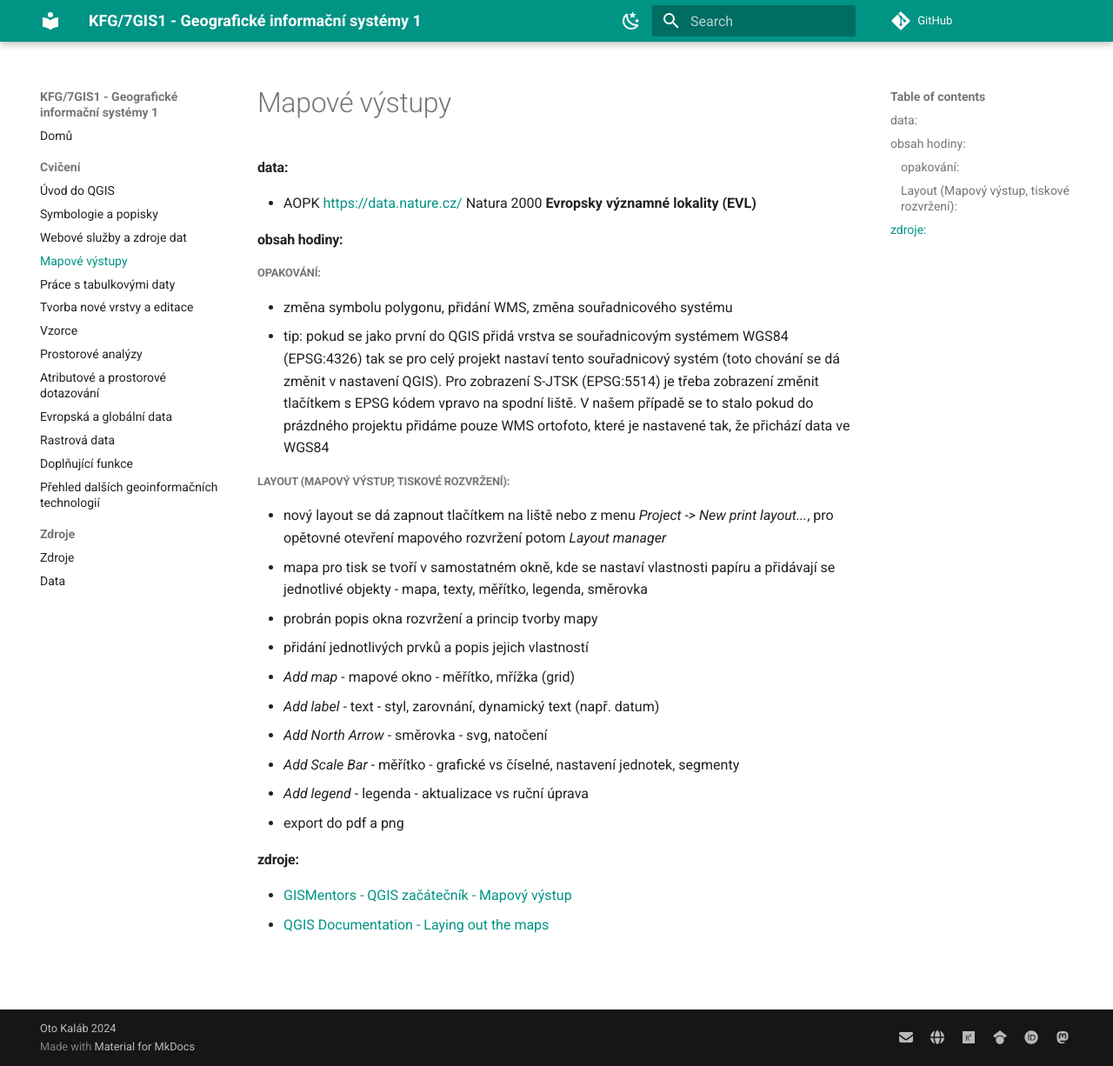
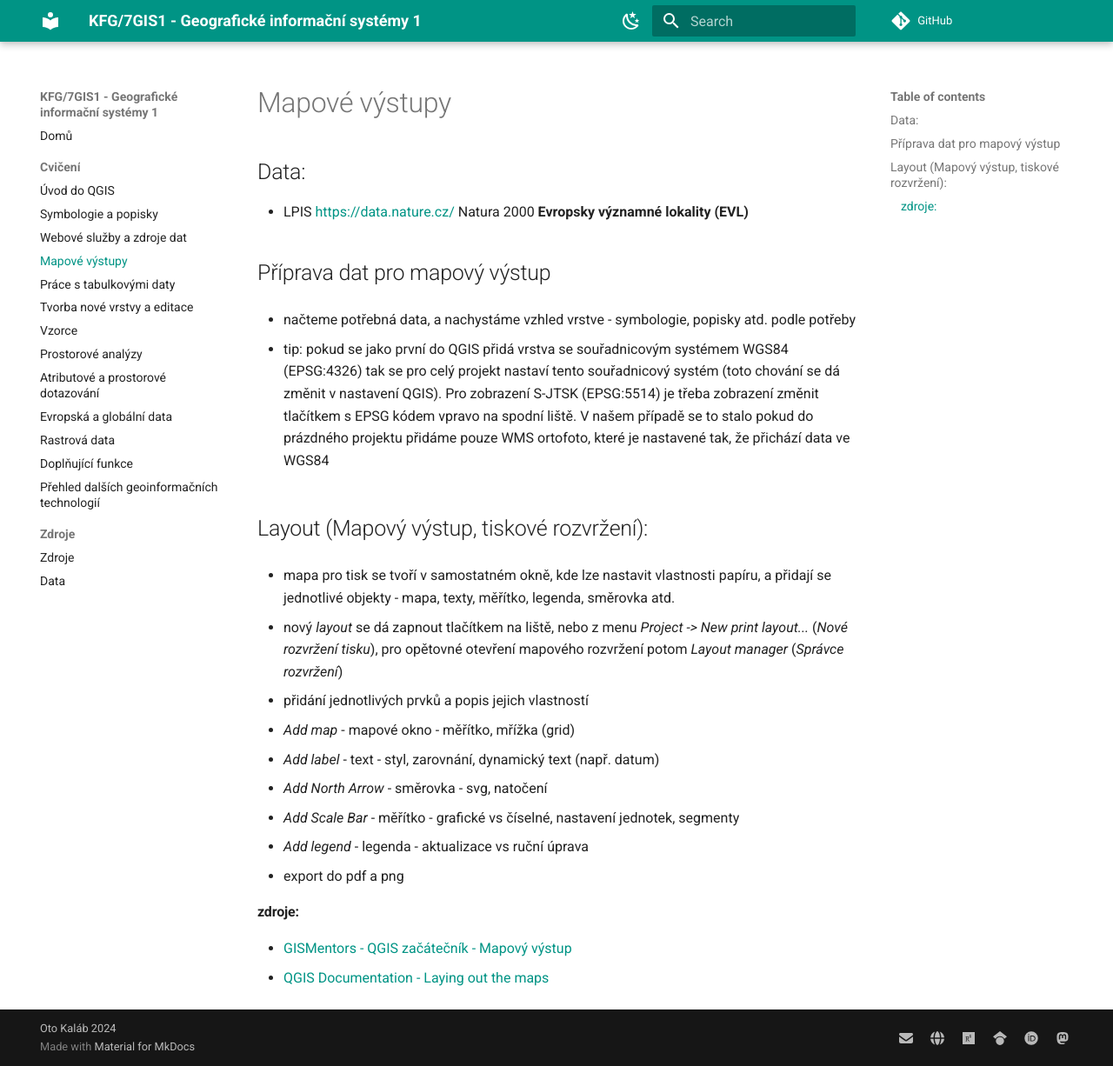
Before and after one commit to kalab-oto/7GIS1, an MkDocs documentation site: the page built from docs/mapy.md, in a window 1280 px wide and 1226 px high. Shown: the whole window at 87% size. Built offline with MkDocs 1.6.1 and Material for MkDocs 9.7.7, drawn with Linux system fonts in a browser that asks for light colours; comment, search, counter and statistics services are not loaded.

Commit message:
mapy update

```diff
--- a/docs/mapy.md
+++ b/docs/mapy.md
@@ -1,16 +1,17 @@
 # Mapové výstupy
-#### data:
-- AOPK [https://data.nature.cz/](https://data.nature.cz/) Natura 2000 **Evropsky významné lokality (EVL)**
+## Data:
+- LPIS [https://data.nature.cz/](https://data.nature.cz/) Natura 2000 **Evropsky významné lokality (EVL)**
 
-#### obsah hodiny:
-##### opakování:
-- změna symbolu polygonu, přidání WMS, změna souřadnicového systému
+## Příprava dat pro mapový výstup
+- načteme potřebná data, a nachystáme  vzhled vrstve - symbologie, popisky atd. podle potřeby
+
 - tip: pokud se jako první do QGIS přidá vrstva se souřadnicovým systémem WGS84 (EPSG:4326) tak se pro celý projekt nastaví tento souřadnicový systém (toto chování se dá změnit v nastavení QGIS). Pro zobrazení S-JTSK (EPSG:5514) je třeba zobrazení změnit tlačítkem s EPSG kódem vpravo na spodní liště. V našem případě se to stalo pokud do prázdného projektu přidáme pouze WMS ortofoto, které je nastavené tak, že přichází data ve WGS84
 
-##### Layout (Mapový výstup, tiskové rozvržení):
-- nový layout se dá zapnout tlačítkem na liště nebo z menu *Project -> New print layout...*, pro opětovné otevření mapového rozvržení potom *Layout manager*
-- mapa pro tisk se tvoří v samostatném okně, kde se nastaví vlastnosti papíru a přidávají se jednotlivé objekty - mapa, texty, měřítko, legenda, směrovka
-- probrán popis okna rozvržení a princip tvorby mapy
+## Layout (Mapový výstup, tiskové rozvržení):
+- mapa pro tisk se tvoří v samostatném okně, kde lze nastavit vlastnosti papíru, a přidají se jednotlivé objekty - mapa, texty, měřítko, legenda, směrovka atd.
+
+- nový *layout* se dá zapnout tlačítkem na liště, nebo z menu *Project -> New print layout...* (*Nové rozvržení tisku*), pro opětovné otevření mapového rozvržení potom *Layout manager* (*Správce rozvržení*)
+
 - přidání jednotlivých prvků a popis jejich vlastností
   - *Add map* - mapové okno - měřítko, mřížka (grid)
   - *Add label* - text - styl, zarovnání, dynamický text (např. datum)
@@ -20,5 +21,5 @@
 - export do pdf a png
 
 #### zdroje:
-- [GISMentors - QGIS začátečník - Mapový výstup](https://training.gismentors.eu/qgis-zacatecnik/mapovy_vystup/index.html)
-- [QGIS Documentation - Laying out the maps](https://docs.qgis.org/3.34/en/docs/user_manual/print_composer/index.html#laying-out-the-maps)
+- [GISMentors - QGIS začátečník - Mapový výstup](gismentors.github.io/qgis-zacatecnik/mapovy_vystup/index.html)
+- [QGIS Documentation - Laying out the maps](https://docs.qgis.org/3.40/en/docs/user_manual/print_composer/index.html#laying-out-the-maps)
```
